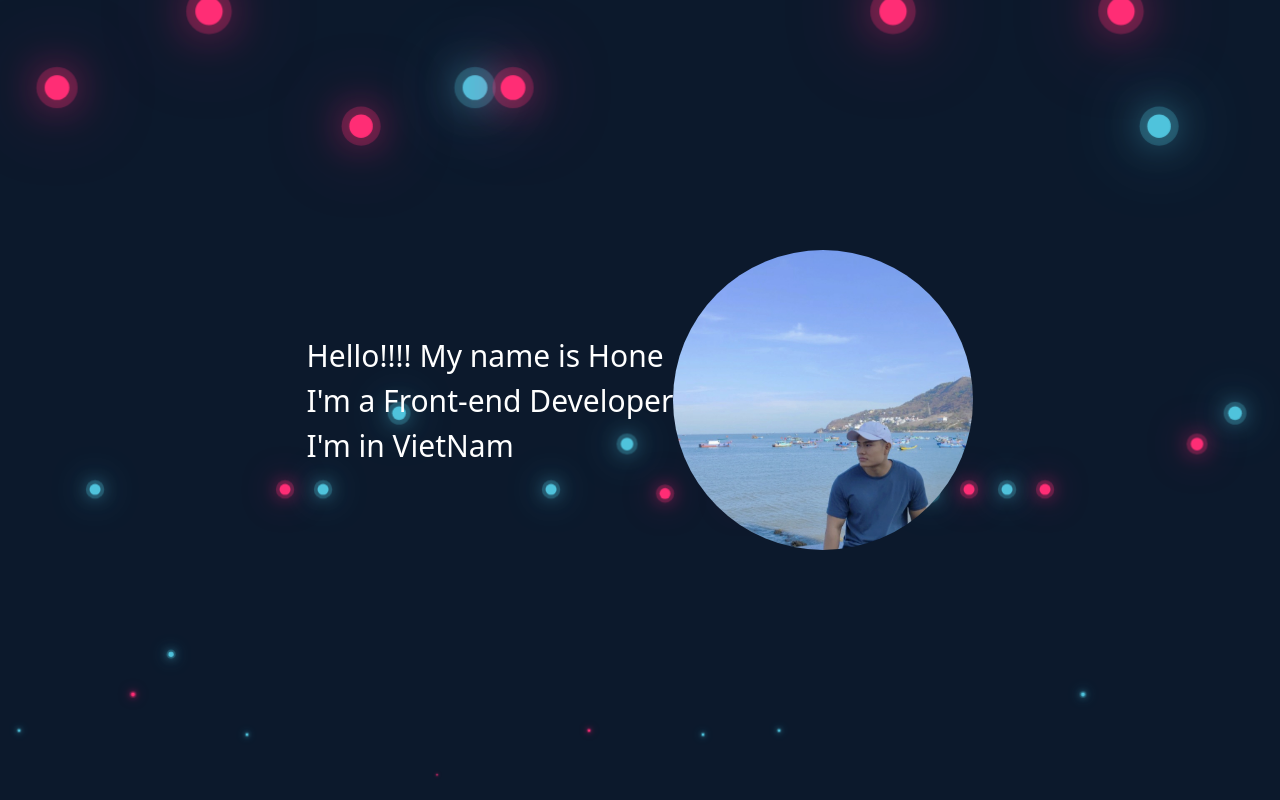
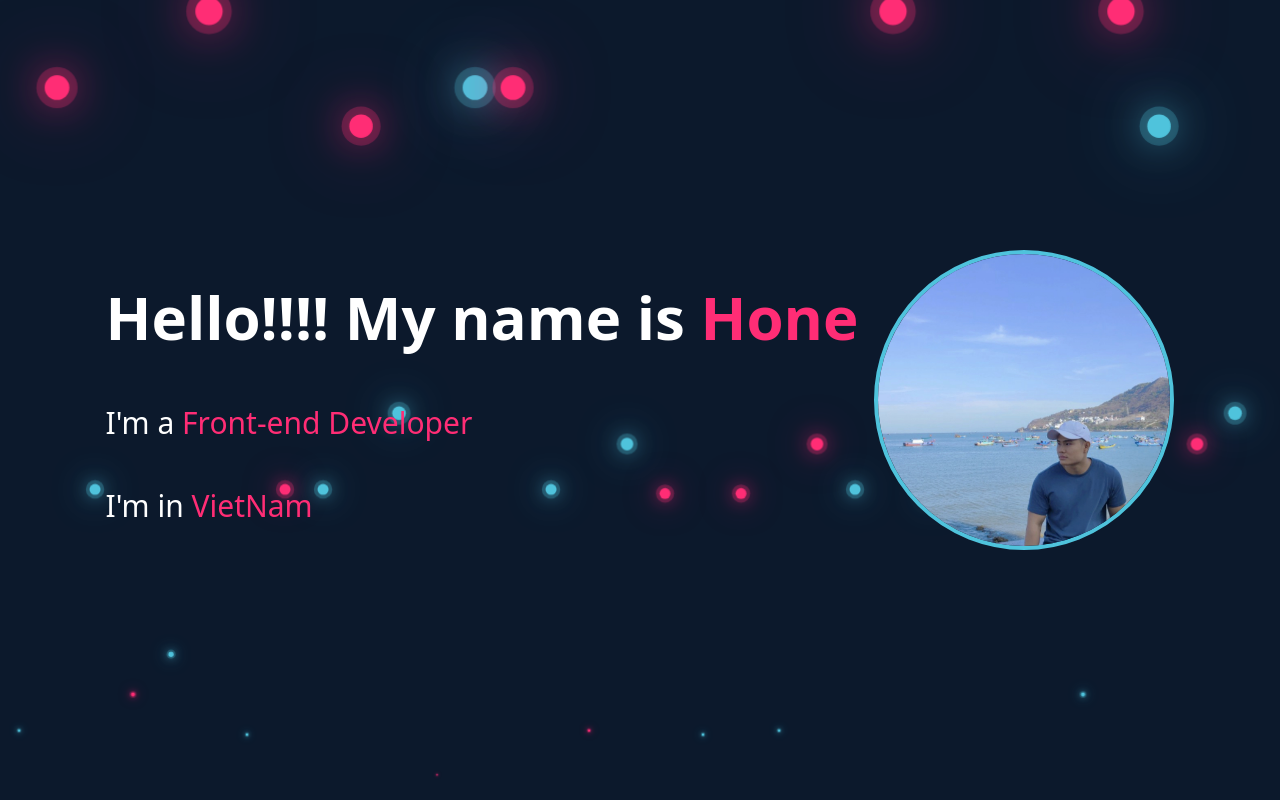
Before and after one commit to vuhuy172dh/mini-web-ecommerce, a React (Vite) app: page /huy-intro-page in a window 1280 px wide. Built offline with nearby package versions, Linux system fonts and the light colour scheme; a web font is replaced by a local one.

Commit message:
#7 Update text style

```diff
--- a/src/pages/HuyIntroductionPage.tsx
+++ b/src/pages/HuyIntroductionPage.tsx
@@ -22,7 +22,7 @@ function HuyIntroductionPage() {
   }, [windowWidth]);
 
   return (
-    <div className="w-full h-screen overflow-hidden bg-blue flex justify-center items-center relative">
+    <div className="w-full h-screen overflow-hidden bg-blue flex justify-center items-center gap-4 relative">
       <div className="absolute top-0 left-0 w-full h-full z-10">
         <div className="bubbles">
           {bubblesDur.map((duration: number, index: number) => (
@@ -34,17 +34,17 @@ function HuyIntroductionPage() {
         </div>
       </div>
       <div className="text-white text-[30px] relative z-20">
-        <p>
-          Hello!!!! My name is <span>Hone</span>
+        <p className="my-[5%] font-[700] text-[60px]">
+          Hello!!!! My name is <span className="text-red">Hone</span>
         </p>
-        <p>
-          I&apos;m a <span>Front-end Developer</span>
+        <p className="my-[5%]">
+          I&apos;m a <span className="text-red">Front-end Developer</span>
         </p>
-        <p>
-          I&apos;m in <span>VietNam</span>
+        <p className="my-[5%]">
+          I&apos;m in <span className="text-red">VietNam</span>
         </p>
       </div>
-      <div className="w-[300px] h-[300px] rounded-full overflow-hidden relative z-20">
+      <div className="w-[300px] h-[300px] rounded-full border-[4px] border-blue_lighter overflow-hidden relative z-20">
         <img
           src={HuyImage}
           alt="Hone Personal Image"
```
